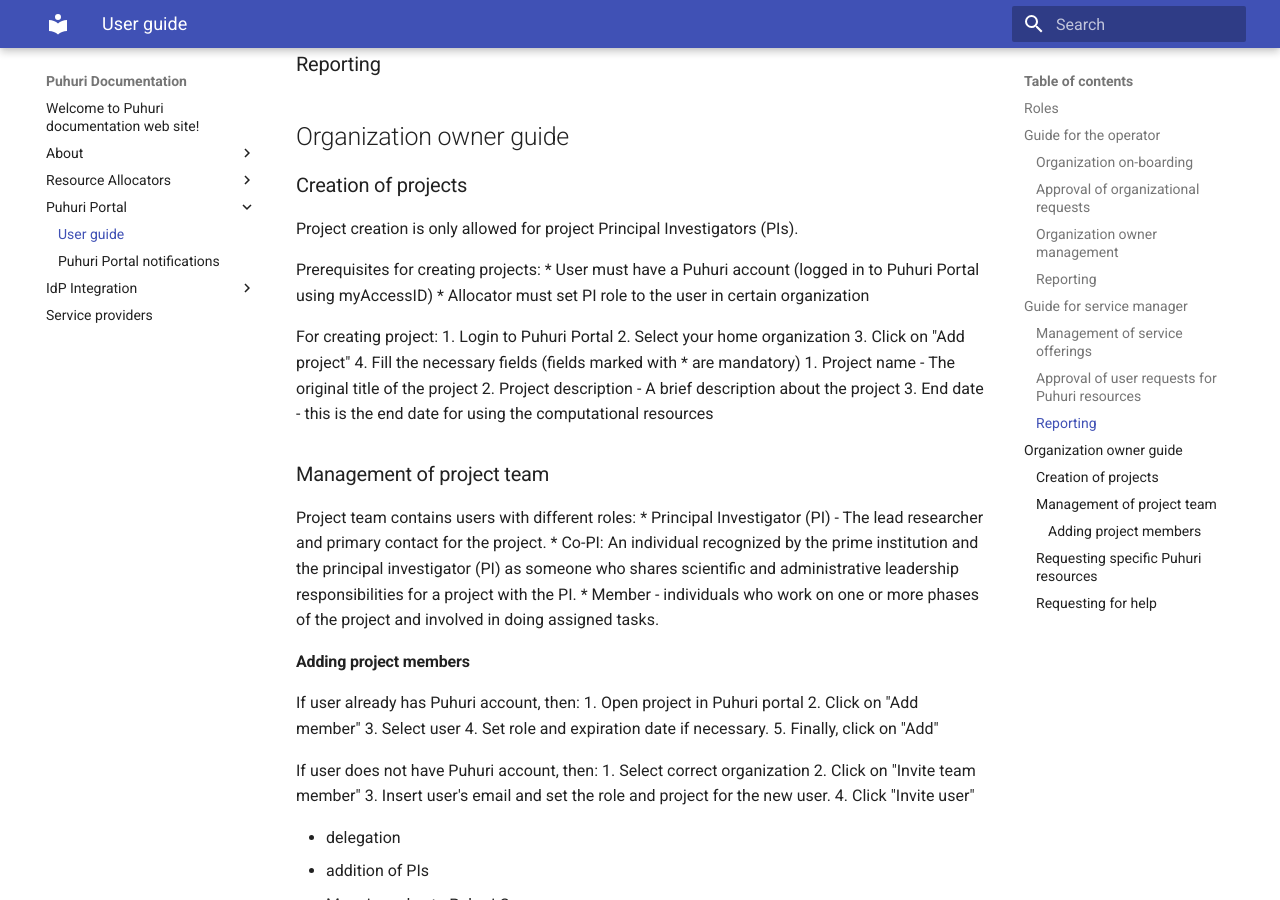
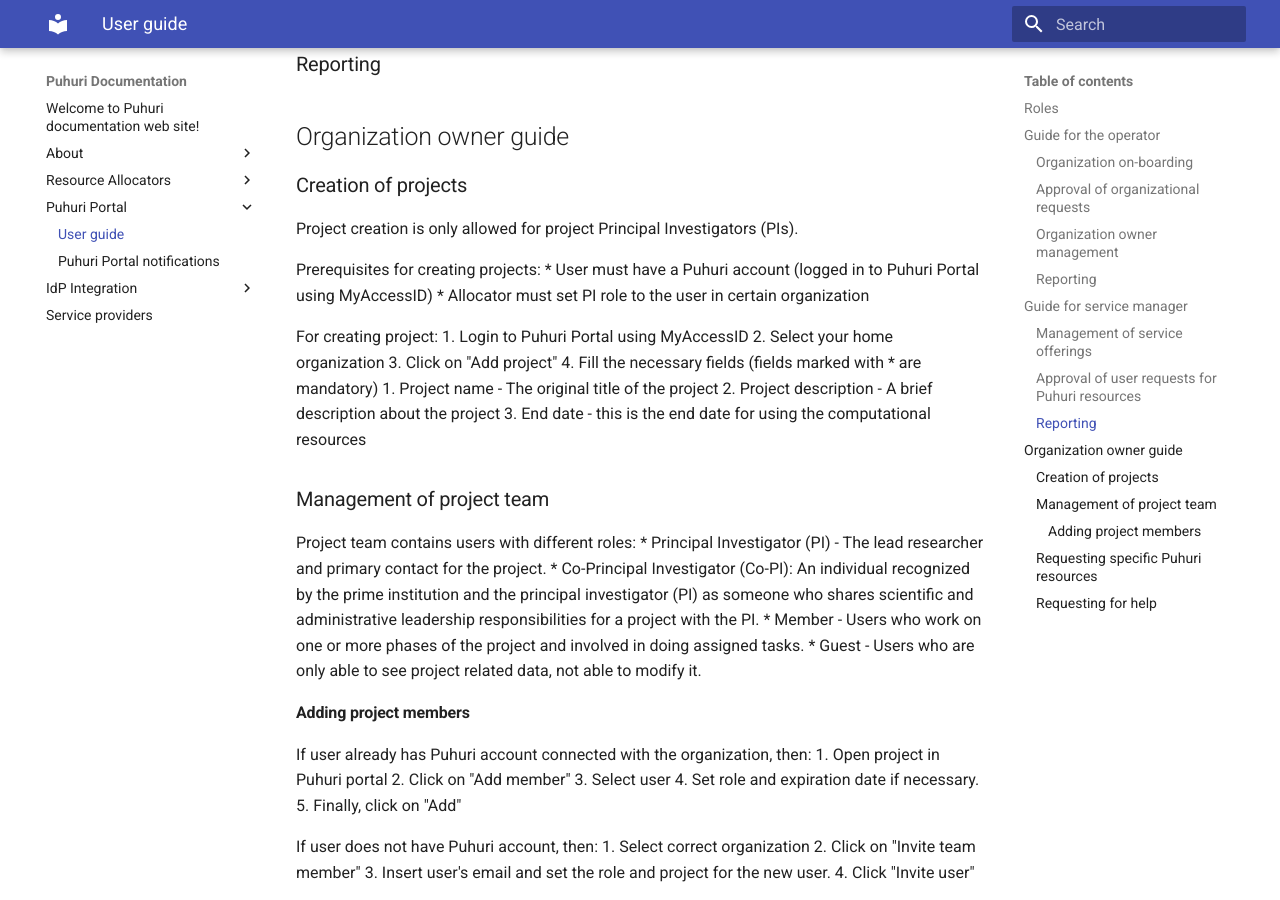
Before and after one commit to neicnordic/puhuri-web, an MkDocs documentation site: the page built from docs/puhuri_portal/user_guide.md, in a window 1280 px wide and 900 px high, scrolled down 1338 px. Built offline with MkDocs 1.6.1 and Material for MkDocs 9.7.7, drawn with Linux system fonts in a browser that asks for light colours.

Commit message:
Project creation and adding members guide updated.

```diff
--- a/docs/puhuri_portal/user_guide.md
+++ b/docs/puhuri_portal/user_guide.md
@@ -52,12 +52,12 @@ Meaning == assignment of users that are eligible to create a project and allocat
 Project creation is only allowed for project Principal Investigators (PIs).
 
 Prerequisites for creating projects:
-* User must have a Puhuri account (logged in to Puhuri Portal using myAccessID)
+* User must have a Puhuri account (logged in to Puhuri Portal using MyAccessID)
 * Allocator must set PI role to the user in certain organization
 
 
 For creating project:
-1. Login to Puhuri Portal
+1. Login to Puhuri Portal using MyAccessID
 2. Select your home organization
 3. Click on "Add project"
 4. Fill the necessary fields (fields marked with * are mandatory)
@@ -70,11 +70,13 @@ For creating project:
 
 Project team contains users with different roles:
 * Principal Investigator (PI) - The lead researcher and primary contact for the project.
-* Co-PI: An individual recognized by the prime institution and the principal investigator (PI) as someone who shares scientific and administrative leadership responsibilities for a project with the PI.
-* Member - individuals who work on one or more phases of the project and involved in doing assigned tasks.
+* Co-Principal Investigator (Co-PI): An individual recognized by the prime institution and the principal investigator (PI) as someone who shares scientific and administrative leadership responsibilities for a project with the PI.
+* Member - Users who work on one or more phases of the project and involved in doing assigned tasks.
+* Guest - Users who are only able to see project related data, not able to modify it.
+
 
 #### Adding project members
-If user already has Puhuri account, then:
+If user already has Puhuri account connected with the organization, then:
 1. Open project in Puhuri portal
 2. Click on "Add member"
 3. Select user
```
